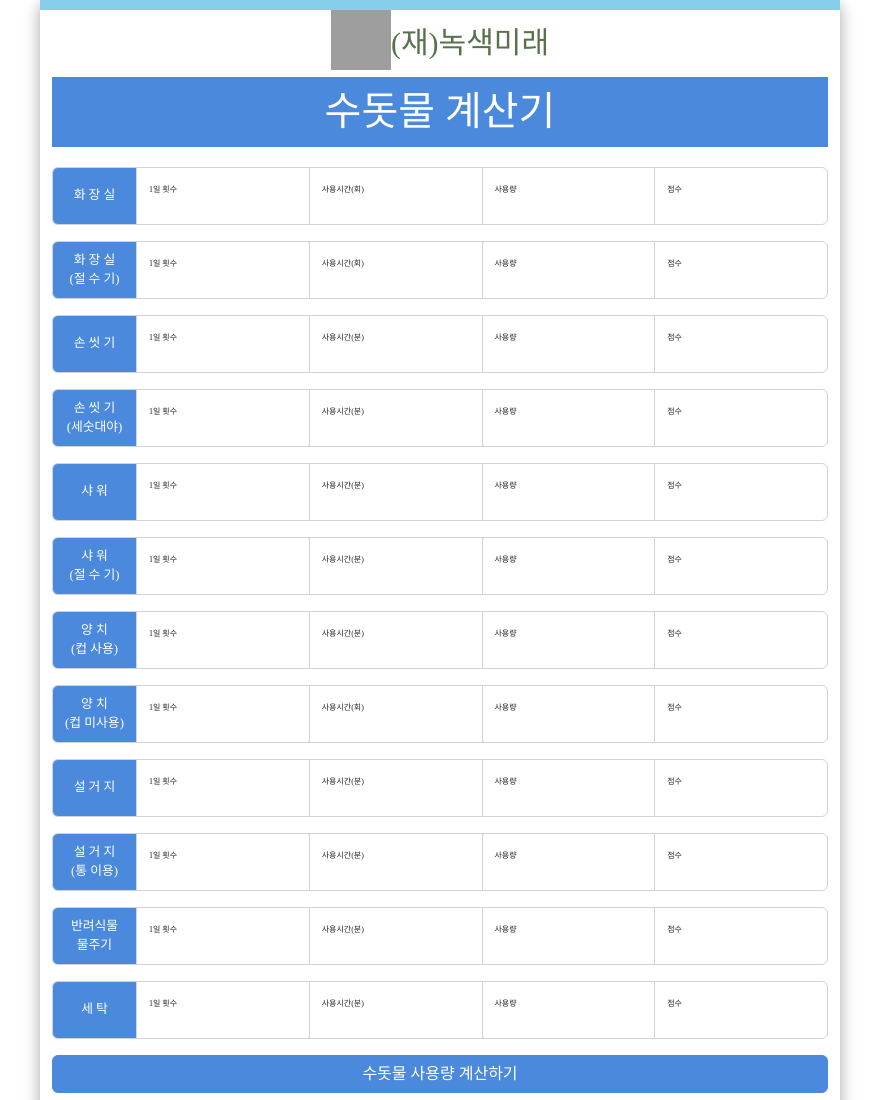
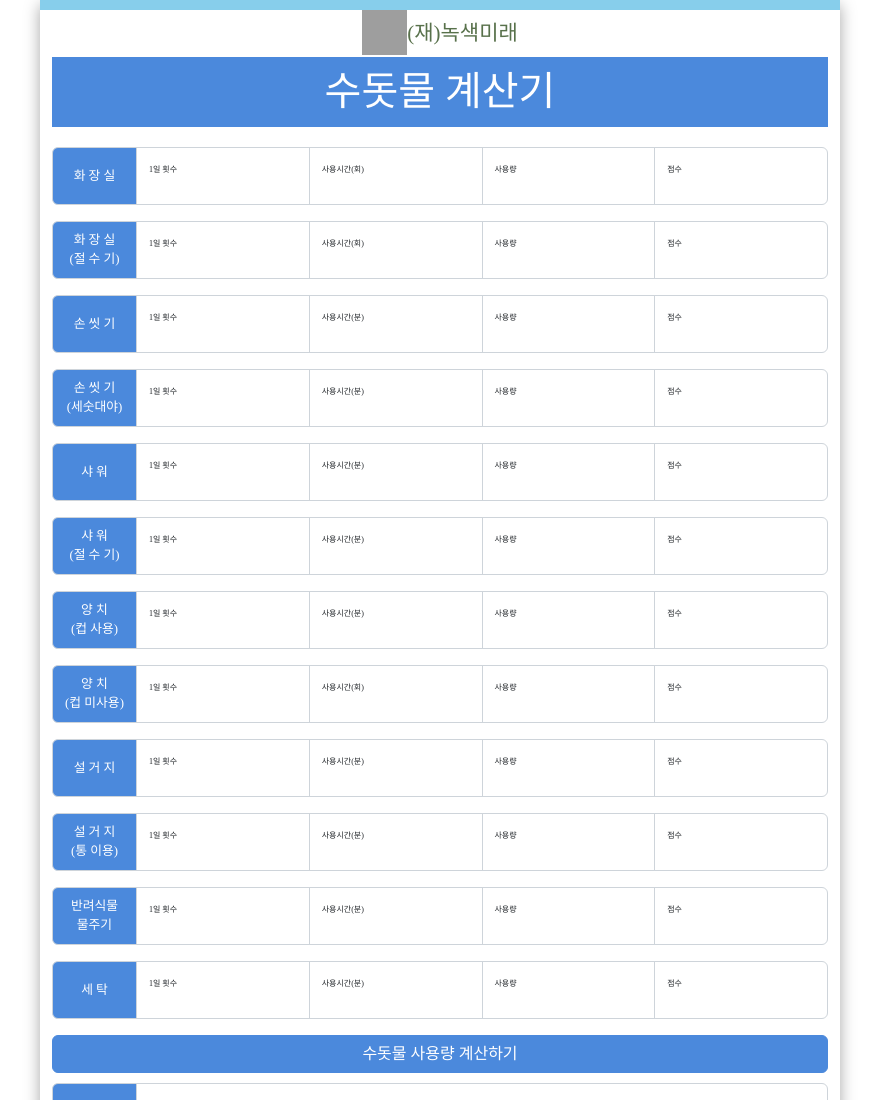
Before and after one commit to jong9999/tap-water, a plain HTML site: page index.html in a window 1280 px wide. Shown: the top 1100 px of the page, without its empty margins (200-1079 px from the left). Drawn offline with nearby package versions, Linux system fonts and the light colour scheme; grey boxes are pictures that could not be loaded; a web font is replaced by a local one.

Commit message:
neww project

```diff
--- a/style.css
+++ b/style.css
@@ -89,8 +89,8 @@ label {
   }
 
   .img{
-    width: 60px;
-    height: 60px;
+    width: 45px;
+    height: 45px;
   }
 
   .greenfuture {
@@ -100,5 +100,5 @@ label {
 
   .gf{
     color: #58714B;
-    font-size: 30px;
+    font-size: 21px;
   }
```
